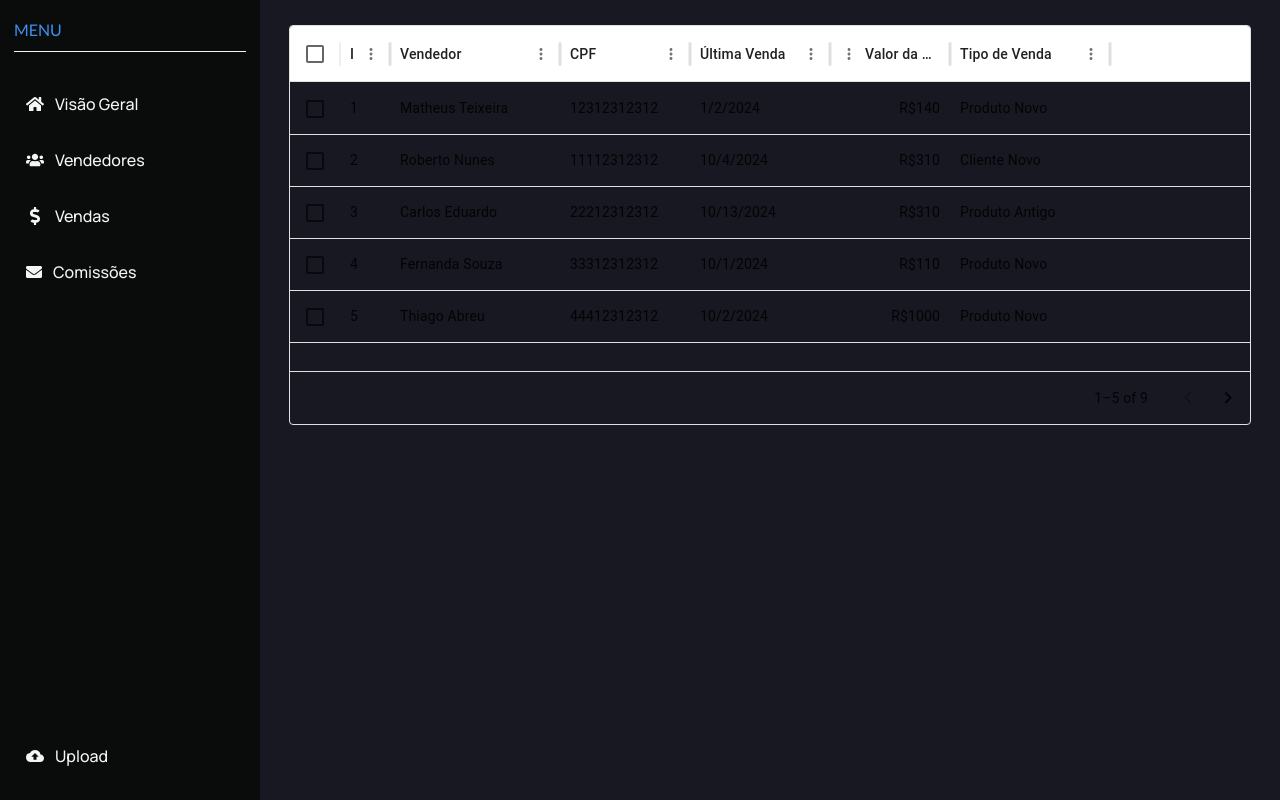
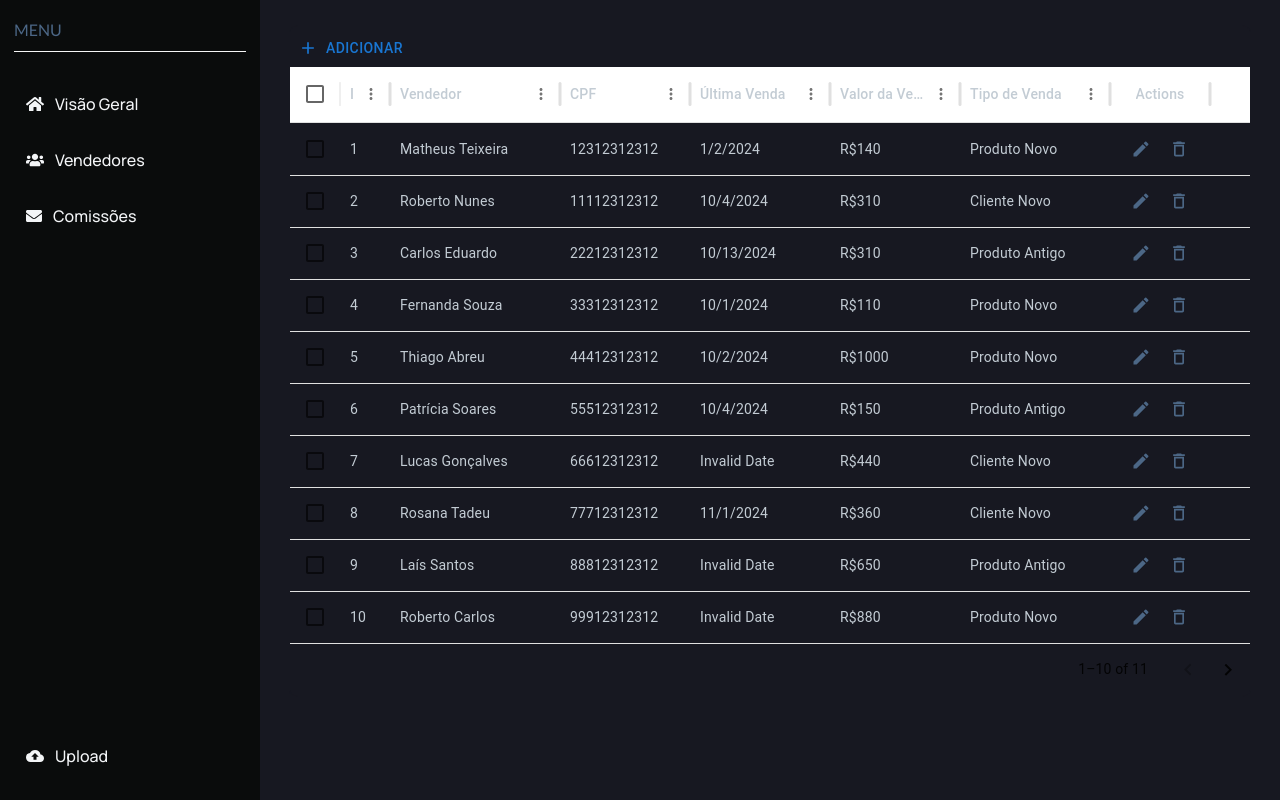
Before and after one commit to Equipe-Meta-Code/Dashboard-Pro4Tech, a React (Vite) app in the folder dashboard/: page /vendedores in a window 1280 px wide. Built offline with nearby package versions, Linux system fonts and the light colour scheme.

Commit message:
Alteração Tabela Vendedores

```diff
--- a/dashboard/src/App.scss
+++ b/dashboard/src/App.scss
@@ -34,8 +34,9 @@
   --background-color: #171821;
   --side-link-hover-color: #4c6786;
   --side-text-color: #f3f5f7;
+  --side-text-color2: #c3ccd4;
   --bar-fill-color: #dd6cd0;
-  --logo-color: var(--primary-color);
+  --logo-color: #4c6786;
   --xl-text-color: #292929;
   --lg-text-color: #525252;
   --base-text-color: #525252;
--- a/dashboard/src/App.tsx
+++ b/dashboard/src/App.tsx
@@ -4,6 +4,7 @@ import BaseLayout from "./layout/baseLayout";
 import Dashboard from "./screens/dashboard/dashboardScreen";
 import PageNotFound from "./screens/error/pageNotFound";
 import Vendedores from "./components/pages/vendedores/vendedoresScreen";
+//import Vendas from "./components/pages/vendas/vendasScreen";
 
 function App() {
   return (
@@ -13,7 +14,8 @@ function App() {
           <Route element={<BaseLayout />}>
             <Route path="/" element={<Dashboard />} />
             <Route path="*" element={<PageNotFound />} />
-            <Route path="vendedores" element={<Vendedores/>} />
+            <Route path="vendedores" element={<Vendedores />} />
+            {/*<Route path="vendas" element={<Vendas />} />*/}
           </Route>
         </Routes>
       </Router>
--- /dev/null
+++ b/dashboard/src/components/pages/vendas/vendasScreen.tsx
@@ -0,0 +1,19 @@
+import AreaProgressChart from "../../dashboard/areaCharts/areaProgressChart";
+import AreaBarChart from "../../dashboard/areaCharts/areaBarChart";
+import AreaLineChart from "../../dashboard/areaCharts/AreaLineChart";
+
+const Vendas = () => {
+  return (
+    <ul className="content-area">
+
+      <li className="top-produtos" ><AreaProgressChart /></li>
+      <div className="linhaQuebrada"></div>
+      <li className="vendas-gerais"><AreaBarChart /></li>
+      <div className="linhaQuebrada"></div>
+      <li className="vendas-por-vendedor"><AreaLineChart /></li>
+
+    </ul>
+  )
+}
+
+export default Vendas
--- /dev/null
+++ b/dashboard/src/components/pages/vendedores/Vendedores.scss
@@ -0,0 +1,31 @@
+.add-vendedor{
+    color: var(--background-color);
+};
+
+.custom-header{
+    background-color: var(--background-color);
+};
+
+.edit-button{
+    color: var(--logo-color);
+};
+
+.sx-box{
+    height: 600;
+    width: 100%;
+
+    /*&.actions {
+        color: #ffff;
+      };
+
+    &.textPrimary {
+    color: #ffff;
+    };*/
+
+    .sx-data-grid{
+        background-color: var(--background-color);
+        border-radius: 1%;
+        border-color: var(--background-color);
+        color: var(--side-text-color2);
+    };
+};
--- a/dashboard/src/components/pages/vendedores/vendedoresScreen.tsx
+++ b/dashboard/src/components/pages/vendedores/vendedoresScreen.tsx
@@ -1,44 +1,31 @@
+import * as React from "react";
+import "./Vendedores.scss";
 import Box from "@mui/material/Box";
-import { DataGrid, GridColDef } from "@mui/x-data-grid";
-
+import Button from "@mui/material/Button";
+import {
+  MdDeleteOutline,
+  MdEdit,
+  MdSave,
+  MdAdd,
+  MdOutlineCancel,
+} from "react-icons/md";
+import {
+  GridRowsProp,
+  GridRowModesModel,
+  GridRowModes,
+  DataGrid,
+  GridColDef,
+  GridToolbarContainer,
+  GridActionsCellItem,
+  GridEventListener,
+  GridRowId,
+  GridRowModel,
+  GridRowEditStopReasons,
+  GridSlots,
+} from "@mui/x-data-grid";
 
 const Vendedores = () => {
-  const columns: GridColDef<(typeof rows)[number]>[] = [
-
-    { field: "id", headerName: "ID", width: 40 },
-    {
-      field: "vendedor",
-      headerName: "Vendedor",
-      width: 170,
-      editable: true,
-    },
-    {
-      field: "cpf",
-      headerName: "CPF",
-      width: 130,
-    },
-    {
-      field: "ultimaVenda",
-      headerName: "Última Venda",
-      width: 140,
-      type: "date",
-      valueGetter: (value) => value && new Date(value),
-    },
-    {
-      field: "valor",
-      headerName: "Valor da Venda",
-      type: "number",
-      width: 120,
-      valueGetter: (value) => `R$${value}`,
-    },
-    {
-      field: "tipoVenda",
-      headerName: "Tipo de Venda",
-      width: 160,
-    },
-  ];
-
-  const rows = [
+  const initialRows: GridRowsProp = [
     {
       id: 1,
       vendedor: "Matheus Teixeira",
@@ -111,21 +98,240 @@ const Vendedores = () => {
       tipoVenda: "Produto Antigo",
       ultimaVenda: "15/04/2024",
     },
+    {
+      id: 10,
+      vendedor: "Roberto Carlos",
+      cpf: "99912312312",
+      valor: 880,
+      tipoVenda: "Produto Novo",
+      ultimaVenda: "15/04/2024",
+    },
+    {
+      id: 11,
+      vendedor: "Thaís Araujo",
+      cpf: "00012312322",
+      valor: 600,
+      tipoVenda: "Produto Antigo",
+      ultimaVenda: "15/04/2024",
+    },
+  ];
+
+  //adicionar na tabela
+  interface EditToolbarProps {
+    setRows: (newRows: (oldRows: GridRowsProp) => GridRowsProp) => void;
+    setRowModesModel: (
+      newModel: (oldModel: GridRowModesModel) => GridRowModesModel
+    ) => void;
+  }
+
+  function EditToolbar(props: EditToolbarProps) {
+    const { setRows, setRowModesModel } = props;
+
+    const handleClick = () => {
+      //quando o botão é acionado
+      const id = "id";
+      setRows((oldRows) => [
+        ...oldRows,
+        { id, vendedores: "", cpf: "", isNew: true },
+      ]);
+      setRowModesModel((oldModel) => ({
+        ...oldModel,
+        [id]: { mode: GridRowModes.Edit, fieldToFocus: "vendedores" },
+      }));
+    };
+
+    //botão de adicionar vendedor
+    return (
+      <GridToolbarContainer>
+        <Button className="add-vendedor"
+          startIcon={<MdAdd size={20} />}
+          onClick={handleClick}
+        >
+          Adicionar
+        </Button>
+      </GridToolbarContainer>
+    );
+  }
+  const [rows, setRows] = React.useState(initialRows);
+  const [rowModesModel, setRowModesModel] = React.useState<GridRowModesModel>(
+    {}
+  );
+
+  //função que interrompe a edição da linha quando o foco sai dela
+  const handleRowEditStop: GridEventListener<"rowEditStop"> = (
+    params,
+    event
+  ) => {
+    if (params.reason === GridRowEditStopReasons.rowFocusOut) {
+      event.defaultMuiPrevented = true;
+    }
+  };
+
+  //alterar para modo edição da linha quando o botão for clicado
+  const handleEditClick = (id: GridRowId) => () => {
+    setRowModesModel({ ...rowModesModel, [id]: { mode: GridRowModes.Edit } });
+  };
+
+  //alterar para modo visualização da linha quando o botão de salvar for clicado
+  const handleSaveClick = (id: GridRowId) => () => {
+    setRowModesModel({ ...rowModesModel, [id]: { mode: GridRowModes.View } });
+  };
+
+  //remover linha quando o botão deletar for clicado
+  const handleDeleteClick = (id: GridRowId) => () => {
+    setRows(rows.filter((row) => row.id !== id));
+  };
+
+  //ignorar modificações feitas na linha e voltar para modo visualização quando botão cancelar for clicado
+  const handleCancelClick = (id: GridRowId) => () => {
+    setRowModesModel({
+      ...rowModesModel,
+      [id]: { mode: GridRowModes.View, ignoreModifications: true },
+    });
+
+    //remover linha se ela for nova e o botão cancelar edição for clicado
+    const editedRow = rows.find((row) => row.id === id);
+    if (editedRow!.isNew) {
+      setRows(rows.filter((row) => row.id !== id));
+    }
+  };
+
+  //atualizar quando a linha nova for salva
+  const processRowUpdate = (newRow: GridRowModel) => {
+    const updatedRow = { ...newRow, isNew: false };
+    setRows(rows.map((row) => (row.id === newRow.id ? updatedRow : row)));
+    return updatedRow;
+  };
+
+  //manipulador de eventos chamado quando o modo da linha muda
+  const handleRowModesModelChange = (newRowModesModel: GridRowModesModel) => {
+    setRowModesModel(newRowModesModel);
+  };
+
+  const columns: GridColDef[] = [
+    { field: "id", headerName: "ID", width: 50, editable: true },
+    {
+      field: "vendedor",
+      headerName: "Vendedor",
+      width: 170,
+      align: "left",
+      headerAlign: "left",
+      editable: true,
+    },
+    {
+      field: "cpf",
+      headerName: "CPF",
+      width: 130,
+      align: "left",
+      headerAlign: "left",
+      editable: true,
+    },
+    {
+      field: "ultimaVenda",
+      headerName: "Última Venda",
+      width: 140,
+      align: "left",
+      headerAlign: "left",
+      type: "date",
+      editable: true,
+      valueGetter: (value) => value && new Date(value),
+    },
+    {
+      field: "valor",
+      headerName: "Valor da Venda",
+      type: "number",
+      width: 130,
+      align: "left",
+      headerAlign: "left",
+      editable: true,
+      valueGetter: (value) => `R$${value}`,
+    },
+    {
+      field: "tipoVenda",
+      headerName: "Tipo de Venda",
+      width: 150,
+      align: "left",
+      headerAlign: "left",
+      editable: true,
+      type: "singleSelect",
+      valueOptions: ["Produto Novo", "Cliente Novo", "Produto Antigo"],
+    },
+    {
+      field: "actions",
+      type: "actions",
+      headerName: "Actions",
+      width: 100,
+      cellClassName: "actions",
+      getActions: ({ id }) => {
+        const isInEditMode = rowModesModel[id]?.mode === GridRowModes.Edit;
+
+        //modo edição
+        if (isInEditMode) {
+          return [
+            <GridActionsCellItem
+              icon={<MdSave size={20} className="edit-button" />}
+              label="Save"
+              /*sx={{
+                color: "primary.main",
+              }}*/
+              onClick={handleSaveClick(id)}
+            />,
+            <GridActionsCellItem
+              icon={<MdOutlineCancel size={20} className="edit-button" />}
+              label="Cancel"
+              onClick={handleCancelClick(id)}
+              //color="inherit"
+            />,
+          ];
+        }
+
+        //botões de editar e deletar
+        return [
+          <GridActionsCellItem
+            icon={<MdEdit size={20} className="edit-button" />}
+            label="Edit"
+            className="textPrimary"
+            onClick={handleEditClick(id)}
+            //color="inherit"
+          />,
+          <GridActionsCellItem
+            icon={<MdDeleteOutline size={20} className="edit-button" />}
+            label="Delete"
+            onClick={handleDeleteClick(id)}
+            //color="inherit"
+          />,
+        ];
+      },
+    },
   ];
 
   return (
-    <Box sx={{ height: 400, width: "100%" }}>
+    //tabela
+    <Box className="sx-box">
       <DataGrid
+        className="sx-data-grid"
         rows={rows}
         columns={columns}
+        editMode="row"
+        rowModesModel={rowModesModel}
+        onRowModesModelChange={handleRowModesModelChange}
+        onRowEditStop={handleRowEditStop}
+        processRowUpdate={processRowUpdate}
+        slots={{
+          toolbar: EditToolbar as GridSlots["toolbar"],
+        }}
+        slotProps={{
+          toolbar: { setRows, setRowModesModel },
+        }}
+        //a tabela divide - mostra 10 vendedores por página
         initialState={{
           pagination: {
             paginationModel: {
-              pageSize: 5,
+              pageSize: 10,
             },
           },
         }}
-        pageSizeOptions={[5]}
+        pageSizeOptions={[10]}
         checkboxSelection
         disableRowSelectionOnClick
       />
--- a/dashboard/src/components/sideBar/sideBar.tsx
+++ b/dashboard/src/components/sideBar/sideBar.tsx
@@ -7,7 +7,6 @@ import { MdCloudUpload } from "react-icons/md";
 import { Link } from "react-router-dom";
 
 const Sidebar = () => {
-
   /*const { isSidebarOpen, closeSidebar } = useContext(SidebarContext);
   const navbarRef = useRef<HTMLDivElement>(null);
 
@@ -77,7 +76,6 @@ const Sidebar = () => {
     window.location.reload();
   };
 
-
   return (
     <nav
       className="sidebar" /*{`sidebar ${isSidebarOpen ? "sidebar-show" : ""}`}
@@ -110,16 +108,16 @@ const Sidebar = () => {
                 <span className="menu-link-text">Vendedores</span>
               </Link>
             </li>
-            <li className="menu-item">
-              <Link to="/" className="menu-link">
+            {/*<li className="menu-item">
+              <Link to="/vendas" className="menu-link">
                 <span className="menu-link-icon">
                   <FaDollarSign size={18} />
                 </span>
                 <span className="menu-link-text">Vendas</span>
               </Link>
-            </li>
+      </li>*/}
             <li className="menu-item">
-              <Link to="/" className="menu-link">
+              <Link to="/comissões" className="menu-link">
                 <span className="menu-link-icon">
                   <FaEnvelope size={16} />
                 </span>
@@ -154,15 +152,17 @@ const Sidebar = () => {
 
               {showModal && (
                 <div className="modal">
-                  <div className="modal-content" style={{ color: 'white' }}>
+                  <div className="modal-content" style={{ color: "white" }}>
                     <p>{modalMessage}</p>
-                    <button className="close-button" onClick={handleCloseModal}>Fechar</button>
+                    <button className="close-button" onClick={handleCloseModal}>
+                      Fechar
+                    </button>
                   </div>
                 </div>
               )}
             </li>
             {/*<li className="menu-item">
-                <Link to="/" className="menu-link">
+                <Link to="/settings" className="menu-link">
                   <span className="menu-link-icon">
                     <MdOutlineSettings size={20} />
                   </span>
@@ -171,7 +171,6 @@ const Sidebar = () => {
             </li>*/}
           </ul>
         </div>
-
       </div>
     </nav>
   );
```
